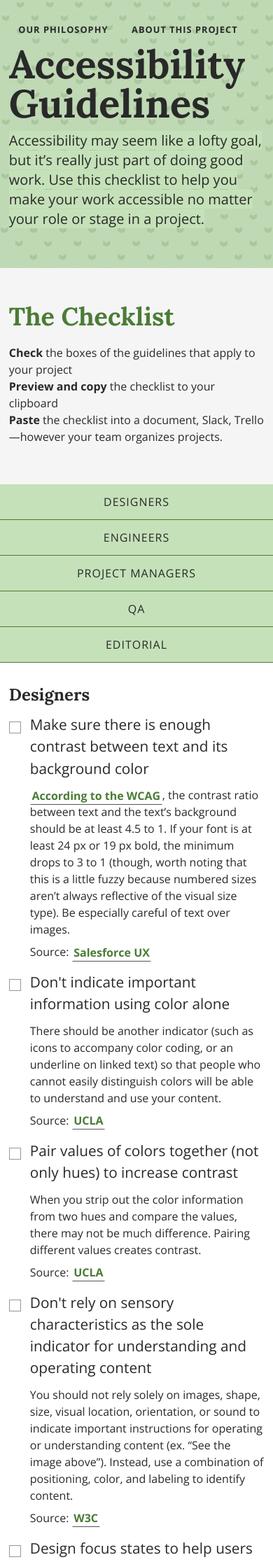
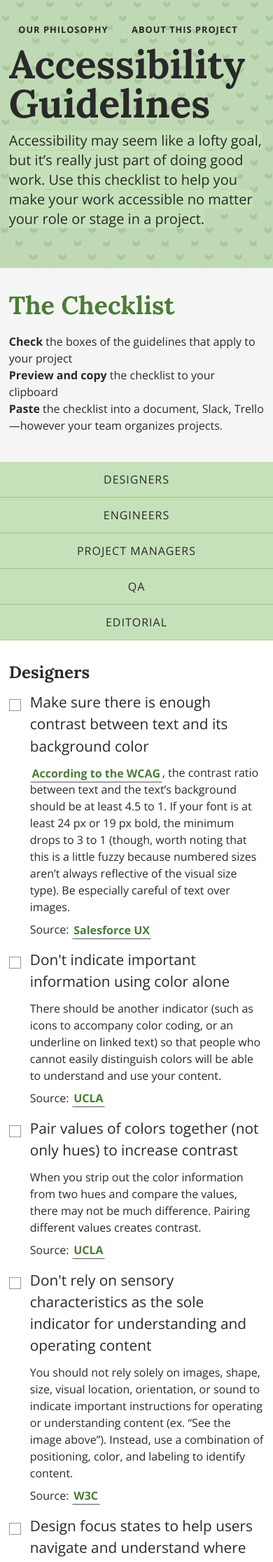
Before and after one commit to voxmedia/accessibility, a Jekyll site: the page built from index.html, in a window 390 px wide. Shown: the top 2232 px of the page at 70% size. Built offline with Jekyll 4.4.1, drawn with Linux system fonts in a browser that asks for light colours.

Commit message:
adjust small screen styles

```diff
--- a/_sass/_components/_c-header.scss
+++ b/_sass/_components/_c-header.scss
@@ -1,7 +1,10 @@
 .c-header {
   background: $color-light-gray;
-  padding: 3em 0;
+  padding: 2em 0;
   h1 {
     color: $color-dark-green;
   }
+  @media(min-width: $break-medium-small) {
+    padding: 3em 0;
+  }
 }
--- a/_sass/_components/_c-nav.scss
+++ b/_sass/_components/_c-nav.scss
@@ -22,7 +22,7 @@
   a {
     border-color: transparent;
     color: $color-body;
-    display: inline-block;
+    display: block;
     overflow: hidden;
     padding: 1.5em .8em;
     position: relative;
@@ -53,7 +53,7 @@
     display: inline-block;
     margin-bottom: 0;
     @media(max-width: $break-medium) {
-      border-bottom: 1px solid $color-dark-green;
+      border-bottom: 1px solid lighten($color-light-green, 20%);
       display: block;
     }
   }
```
